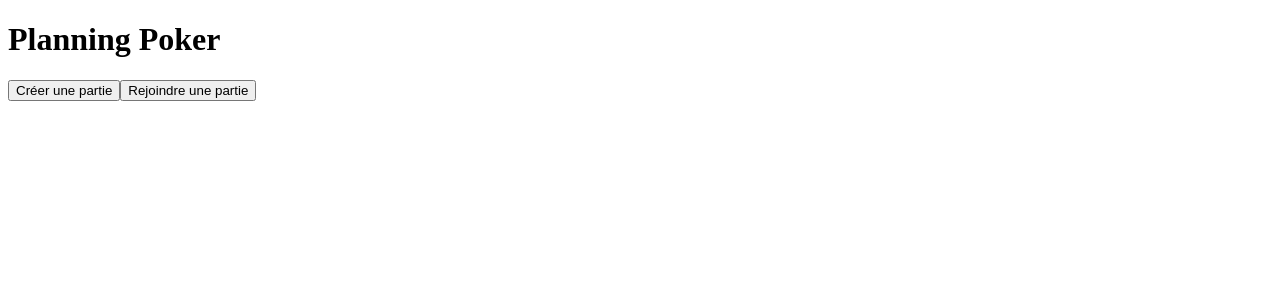
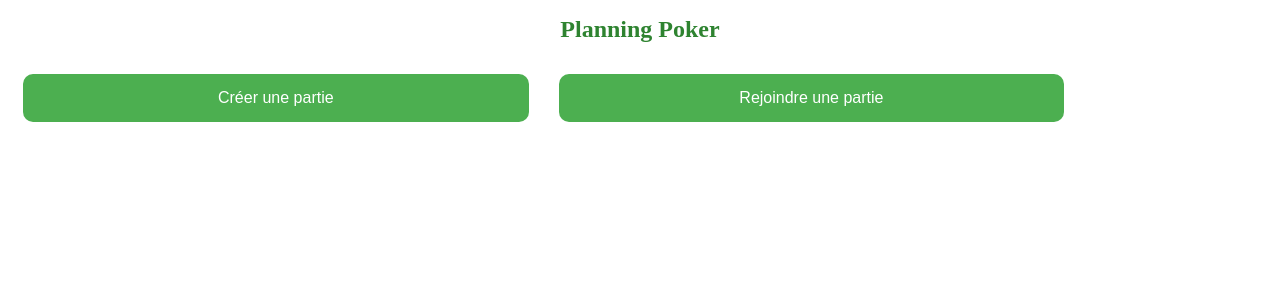
Before and after one commit to ggratchev/PlanningPoker, a React (Vite) app in the folder frontend/: page / in a window 1280 px wide. Shown: the top 300 px of the page. Built offline with nearby package versions, Linux system fonts and the light colour scheme.

Commit message:
Changing button and text styles.

```diff
--- a/frontend/src/App.css
+++ b/frontend/src/App.css
@@ -0,0 +1,18 @@
+.bouton_principal {
+    padding: 15px;
+    border-radius: 10px;
+    margin: 15px;
+    border: none;
+    color: white;
+    cursor: pointer;
+    background-color: #4caf50;
+    width: 40%;
+    font-size: 16px;
+}
+
+h1 {
+    font-size: x-large;
+    text-align: center;
+    color: #2e8330;
+    font-family: "Rubik";
+}
--- a/frontend/src/App.tsx
+++ b/frontend/src/App.tsx
@@ -1,4 +1,5 @@
 import { useNavigate } from "react-router-dom"
+import "./App.css";
 
 function App() {
   const navigate = useNavigate();
@@ -14,8 +15,8 @@ function App() {
   return (
     <div>
       <h1>Planning Poker</h1>
-      <button onClick={CreerPartie}>Créer une partie</button>
-      <button onClick={RejoindrePartie}>Rejoindre une partie</button>
+      <button onClick={CreerPartie} class="bouton_principal">Créer une partie</button>
+      <button onClick={RejoindrePartie} class="bouton_principal">Rejoindre une partie</button>
     </div>
   )
 }
```
